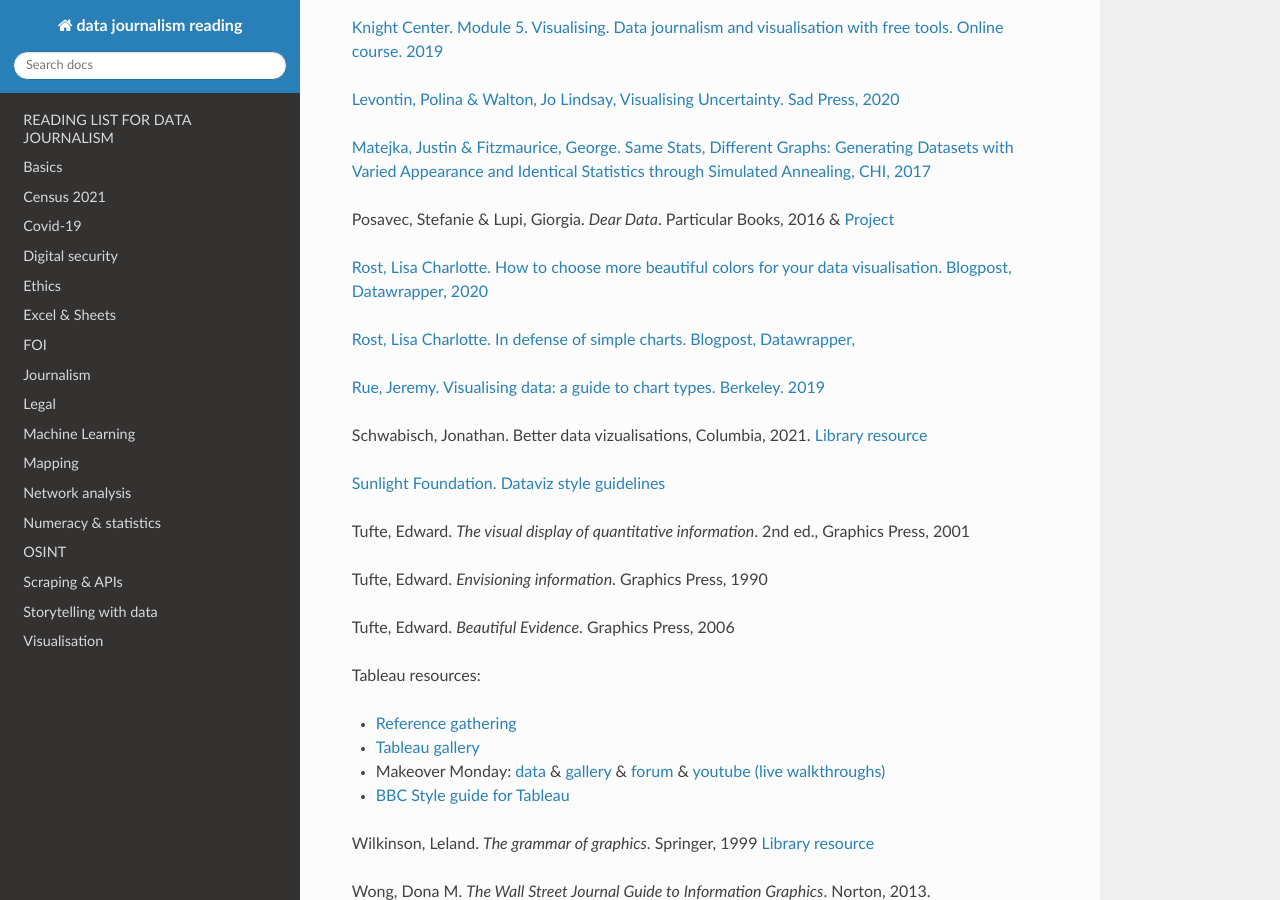
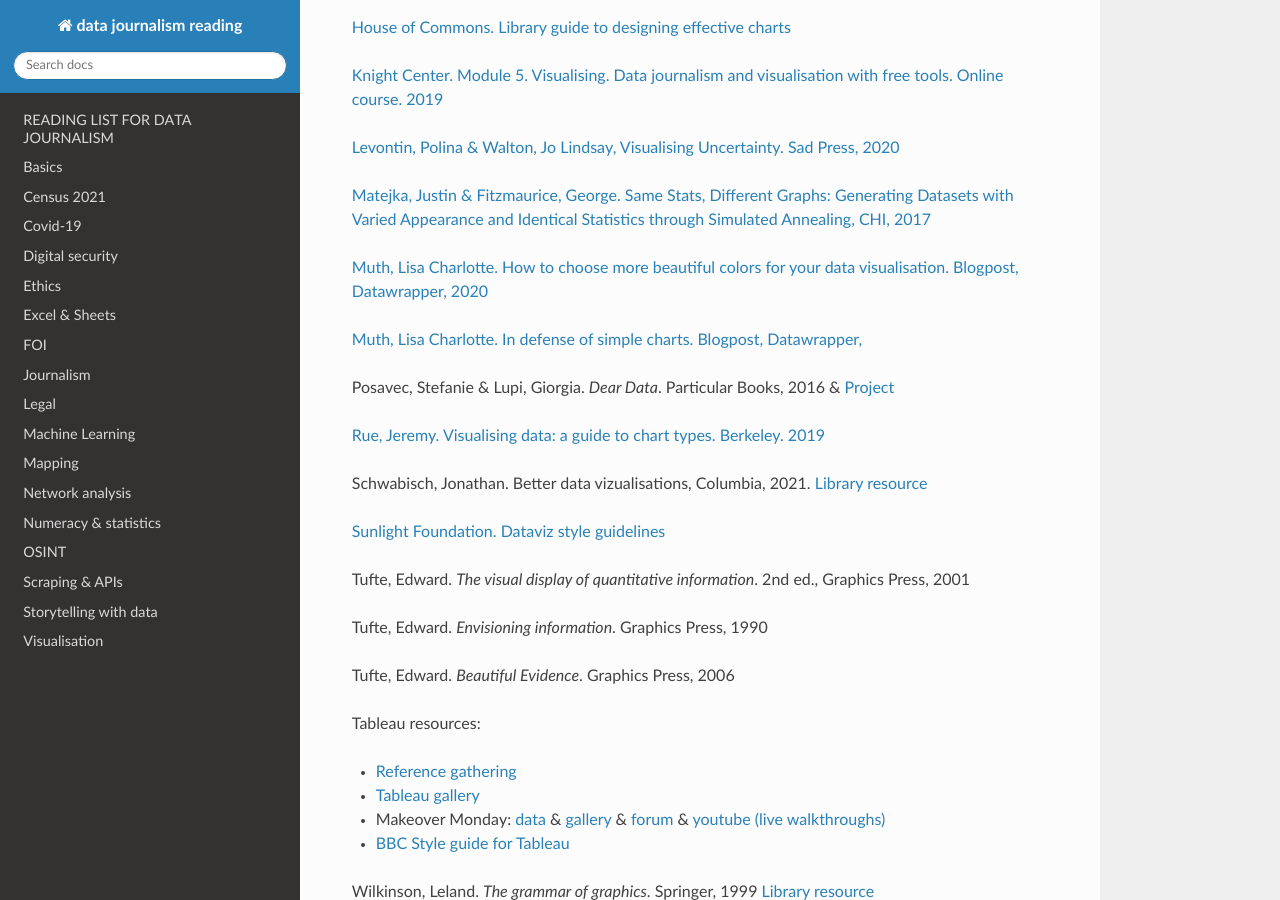
Before and after one commit to aodhanlutetiae/dj_reading, a Sphinx documentation site: the page built from docs/source/index.rst, in a window 1280 px wide and 900 px high, scrolled down 18077 px. Built offline with Sphinx 7.4.7 and the Read the Docs theme 2.0.0, drawn with Linux system fonts in a browser that asks for light colours; some of the changed text lies outside the part shown.

Commit message:
update reading

```diff
--- a/docs/source/index.rst
+++ b/docs/source/index.rst
@@ -972,13 +974,13 @@
 through Simulated Annealing, CHI,
 2017 <https://www.researchgate.net/publication/316652618_Same_Stats_Different_Graphs_Generating_Datasets_with_Varied_Appearance_and_Identical_Statistics_through_Simulated_Annealing>`_
 
+`Muth, Lisa Charlotte. How to choose more beautiful colors for your data visualisation. Blogpost, Datawrapper,
+2020 <https://blog.datawrapper.de/beautifulcolors/>`_
+
+`Muth, Lisa Charlotte. In defense of simple charts. Blogpost, Datawrapper, <https://blog.datawrapper.de/in-defense-of-simple-charts/>`_
+
 Posavec, Stefanie & Lupi, Giorgia. *Dear Data*. Particular Books,
 2016 & `Project <http://www.dear-data.com/theproject>`_
-
-`Rost, Lisa Charlotte. How to choose more beautiful colors for your data visualisation. Blogpost, Datawrapper,
-2020 <https://blog.datawrapper.de/beautifulcolors/>`_
-
-`Rost, Lisa Charlotte. In defense of simple charts. Blogpost, Datawrapper, <https://blog.datawrapper.de/in-defense-of-simple-charts/>`_
 
 `Rue, Jeremy. Visualising data: a guide to chart types. Berkeley. 2019 <https://multimedia.journalism.berkeley.edu/tutorials/visualizing-data-a-guide-to-chart-types/>`_
 
```
Also changed, not shown: other parts of docs/source/index.rst (+2 -0 lines).
